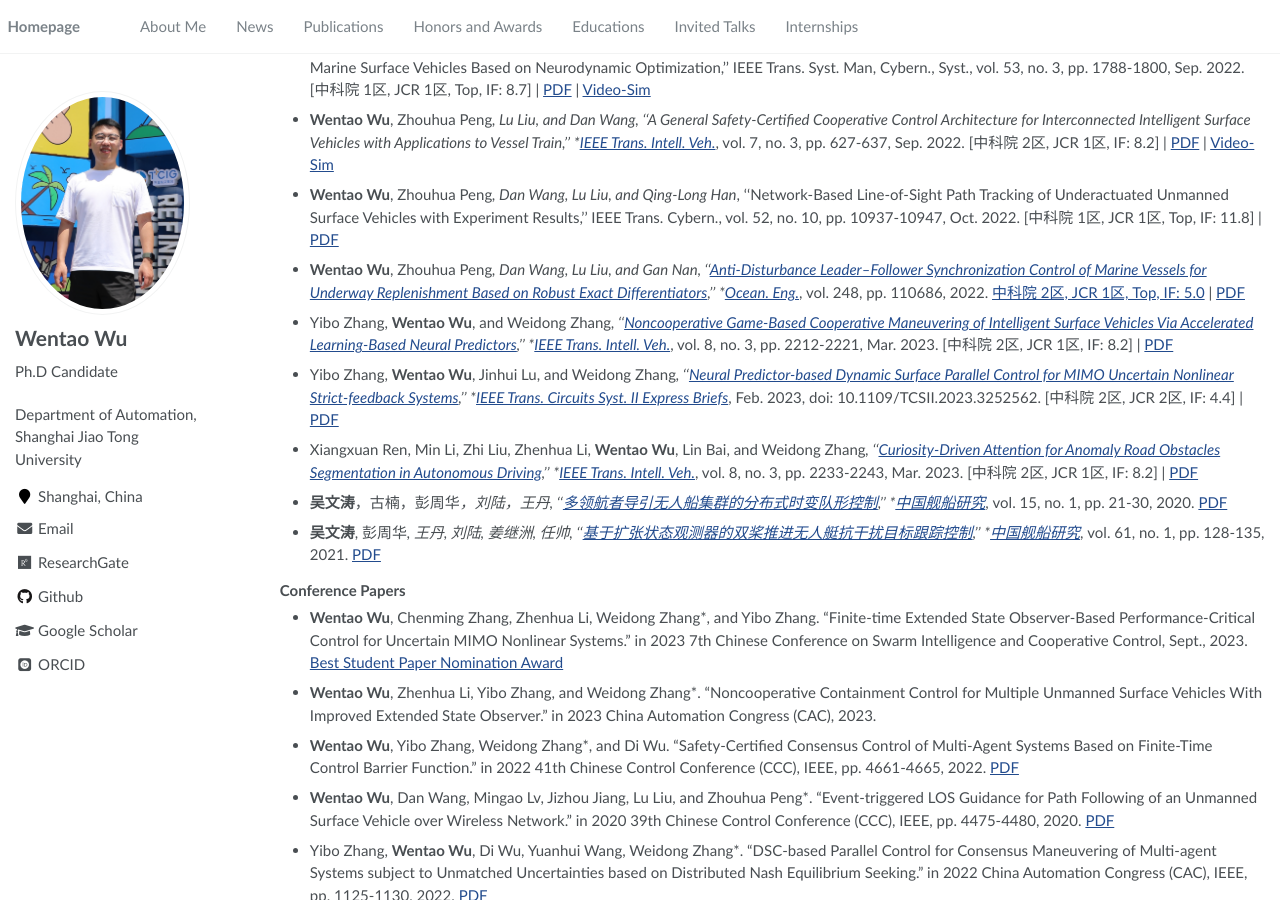
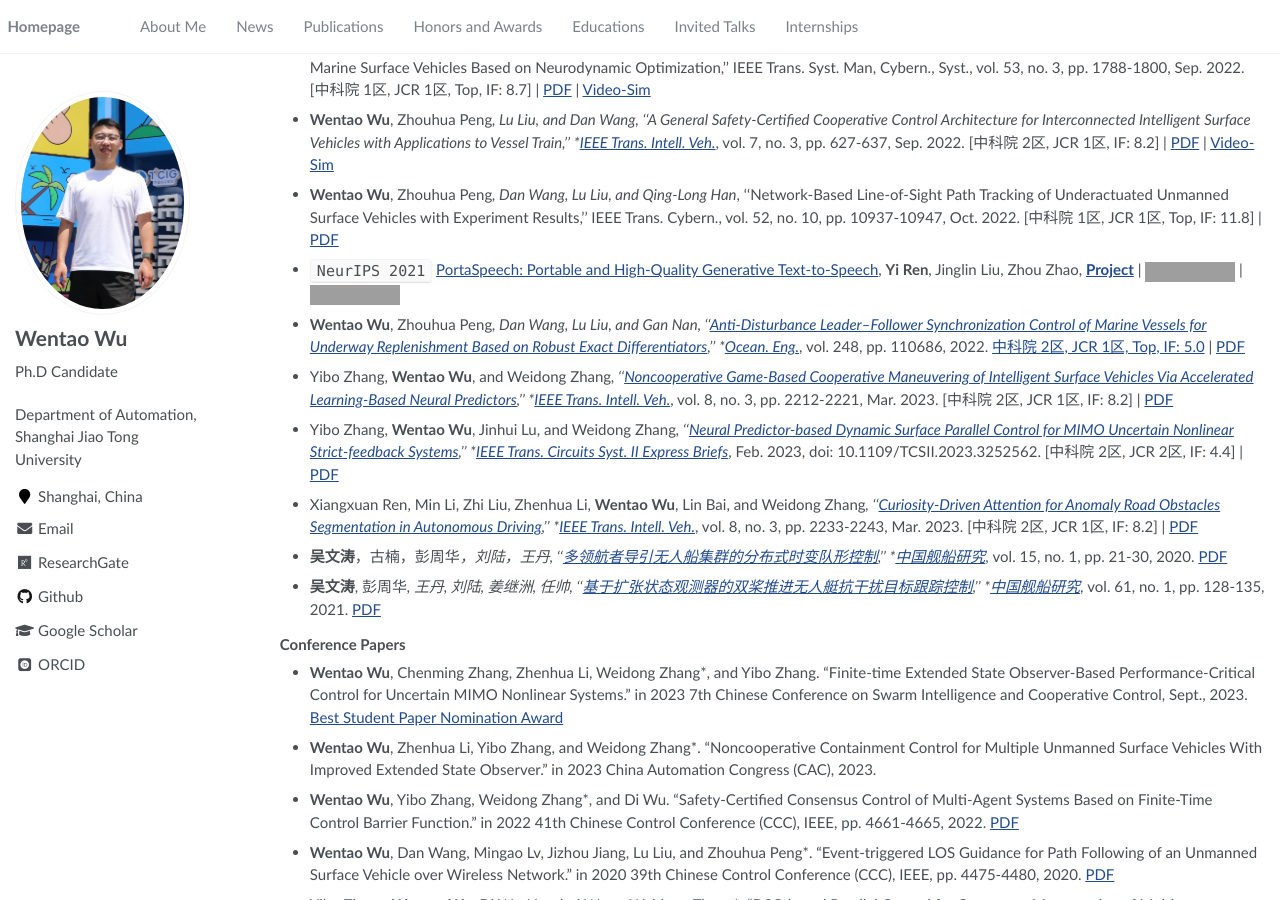
Before and after one commit to wwtsjtu/wwt.github.io, a Jekyll site: the page built from _pages/about.md, in a window 1280 px wide and 900 px high, scrolled down 3267 px. Built offline with Jekyll 4.4.1, drawn with Linux system fonts in a browser that asks for light colours; some web fonts are replaced; grey boxes are pictures that could not be loaded.

Commit message:
Update about.md

```diff
--- a/_pages/about.md
+++ b/_pages/about.md
@@ -131,6 +131,8 @@ My research interest includes neural machine translation and computer vision. I
 
 - **Wentao Wu**, Zhouhua Peng*, Dan Wang, Lu Liu, and Qing-Long Han*, ''Network-Based Line-of-Sight Path Tracking of Underactuated Unmanned Surface Vehicles with Experiment Results,'' IEEE Trans. Cybern., vol. 52, no. 10, pp. 10937-10947, Oct. 2022. [中科院 1区, JCR 1区, Top, IF: 11.8] \| [PDF]()
 
+- ``NeurIPS 2021`` [PortaSpeech: Portable and High-Quality Generative Text-to-Speech](https://arxiv.org/abs/2109.15166), **Yi Ren**, Jinglin Liu, Zhou Zhao, [**Project**](https://portaspeech.github.io/) \| [![](https://img.shields.io/github/stars/NATSpeech/NATSpeech?style=social&label=Code+Stars)](https://github.com/NATSpeech/NATSpeech) \| [![Hugging Face](https://img.shields.io/badge/%F0%9F%A4%97%20Hugging%20Face-blue?label=Demo)](https://huggingface.co/spaces/NATSpeech/PortaSpeech)
+
 - **Wentao Wu**, Zhouhua Peng*, Dan Wang, Lu Liu, and Gan Nan, ''[Anti-Disturbance Leader–Follower Synchronization Control of Marine Vessels for Underway Replenishment Based on Robust Exact Differentiators](),'' *[Ocean. Eng.](https://www.sciencedirect.com/journal/ocean-engineering)*, vol. 248, pp. 110686, 2022. [中科院 2区, JCR 1区, Top, IF: 5.0]() \| [PDF]()
 
 - Yibo Zhang, **Wentao Wu**, and Weidong Zhang*, ''[Noncooperative Game-Based Cooperative Maneuvering of Intelligent Surface Vehicles Via Accelerated Learning-Based Neural Predictors](https://ieeexplore.ieee.org/abstract/document/9950329),'' *[IEEE Trans. Intell. Veh.](https://ieeexplore.ieee.org/xpl/RecentIssue.jsp?punumber=7274857)*, vol. 8, no. 3, pp. 2212-2221, Mar. 2023. [中科院 2区, JCR 1区, IF: 8.2] \| [PDF](/assets/papers/SCI/ZhangYibo-2022-IEEE-TIV.pdf)
```
